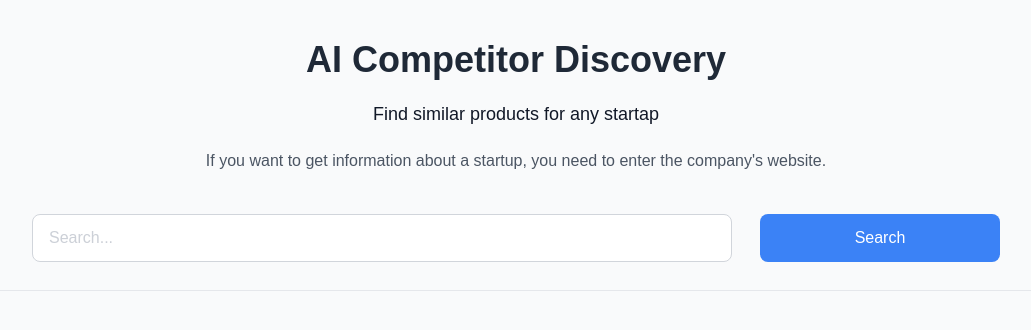
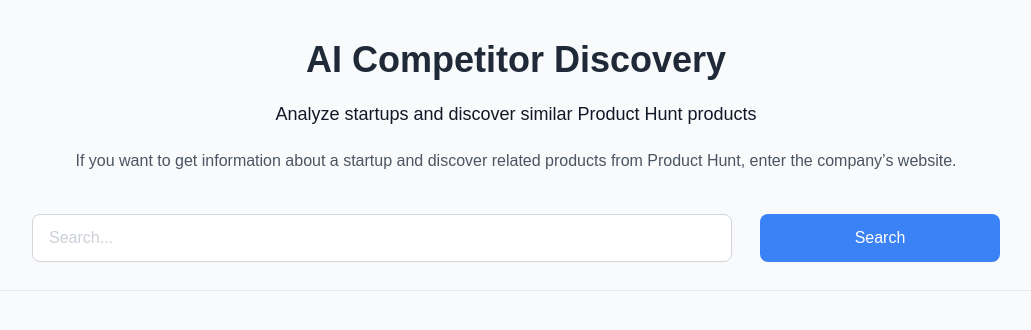
Before and after one commit to HannaNikola/AI_Competitor_Discovery, a Next.js app: page / in a window 1280 px wide. Shown: the top 330 px of the page, without its empty margins (124-1155 px from the left). Built offline with nearby package versions, Linux system fonts and the light colour scheme.

Commit message:
add_styles

```diff
--- a/src/app/page.tsx
+++ b/src/app/page.tsx
@@ -12,19 +12,17 @@
 
   return (
     <div className="flex items-center justify-center flex-col">
-      <h1 className="text-mainTitle text-2xl sm:text-4xl font-bold mb-5 max-sm:mt-5">
+      <h1 className="text-mainTitle text-center text-2xl sm:text-4xl font-bold mb-5 max-sm:mt-5">
         AI Competitor Discovery
       </h1>
-      <h2 className=" text-[16px] sm:text-lg mb-5">
-        Find similar products for any startap
+      <h2 className=" text-[16px] text-center sm:text-lg mb-5">
+        Analyze startups and discover similar  Product Hunt products
       </h2>
-      <p className="text-secondTitle  mb-7 sm:mb-10">
-        If you want to get information about a startup, you need to enter the
-        company's website.
+      <p className="text-secondTitle text-center  mb-7 sm:mb-10">
+        If you want to get information about a startup and discover related products from Product Hunt, enter the company’s website.
       </p>
       <SearchInput />
       {!isLoading && analysis && <Report />}
-      {/* <Report /> */}
       {isLoading && (
         <>
           <div className="flex flex-col items-center justify-center mt-5 sm:mt-15">
--- a/src/compoents/Report.tsx
+++ b/src/compoents/Report.tsx
@@ -67,7 +67,6 @@
                 <p className="promptText">{insight?.core_mechanics}</p>
               </div>
 
-
               <div className="py-3 border-y border-devideBorder">
                 <p className="font-semibold text-mainTitle mb-2">
                   Key Highlights & Features:
@@ -86,10 +85,7 @@
                     ))}
                 </div>
               </div>
-
-
-
-              <div className="grid grid-cols-1 gap-4">
+            <div className="grid grid-cols-1 gap-4">
                 <div>
                   <p className="font-semibold text-mainTitle mb-1">
                     Monetization:
--- a/src/compoents/SearchInput.tsx
+++ b/src/compoents/SearchInput.tsx
@@ -11,10 +11,6 @@
 import { useState } from "react";
 import { RootState } from "../store";
 
-// link for render
-// export const api = axios.create({
-//   baseURL: "https://ai-competitor-discovery-backend.onrender.com",
-// });
 
 export const api = axios.create({
   baseURL: "https://p01--aicompetitordiscoverybackend--c5zwc6v5bd5l.code.run",
```
